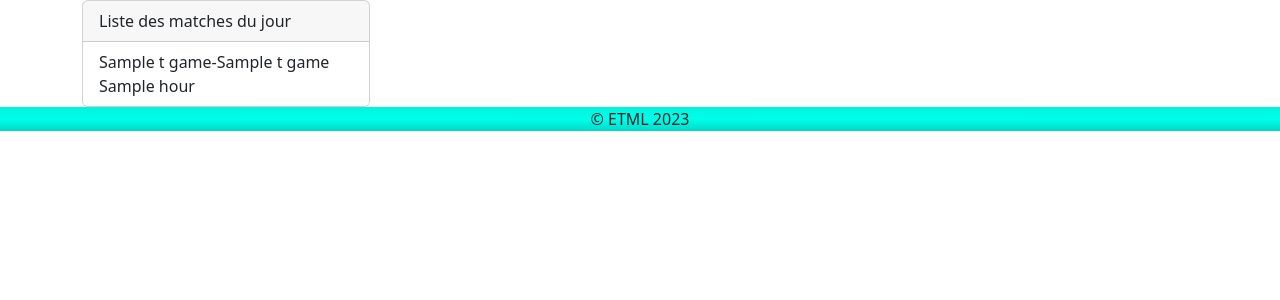
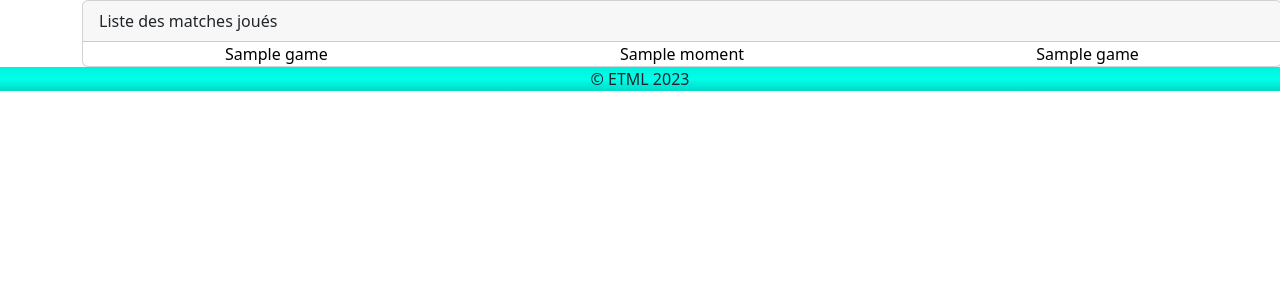
Before and after one commit to maelget1/VolscoreNEMATH, a PHP site: template PhP/view/home.php in a window 1280 px wide. Shown: the part 56-356 px from the top of the page. Run offline with PHP 8.4, Linux system fonts and the light colour scheme; the template is opened without the code that fills it: most values are stand-ins (such as "Sample title", 1, 10 or a date in 2020); some libraries are stand-ins or nearby versions.

Commit message:
Update home

```diff
--- a/PhP/view/home.php
+++ b/PhP/view/home.php
@@ -2,16 +2,16 @@
 $title = 'Accueil';
 ob_start();
 ?>
-<div class="card" style="width: 18rem;">
-    <div class="card-header">
-    Liste des matches du jour
+<div class="card" style="width: 75rem;">
+    <div class="card-header justify-content-center flex">
+    Liste des matches joués
     </div>
     <ul class="list-group list-group-flush">
         <?php
-            foreach ($tGames as $game)
+            foreach ($games as $game)
             {
                 ?>
-                <li class="list-group-item"><?=$game->receivingTeamName?>-<?=$game->visitingTeamName?> <?=$hour?></li>
+                <a href='?action=game&id=".$game->id."' class="link"><ul class="list-inline d-flex justify-content-around"><li class="list-inline-item"><?=$game->receivingTeamName?></li><li class="list-inline-item"><?=$game->moment?></li><li><?=$game->visitingTeamName?></li></ul></a>
                 <?php
             }
         ?>
```
